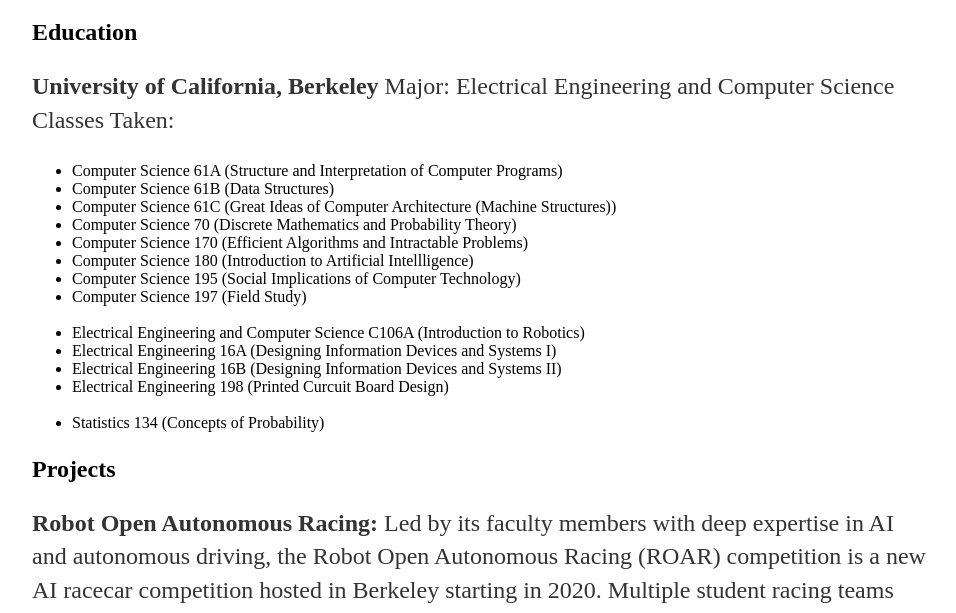
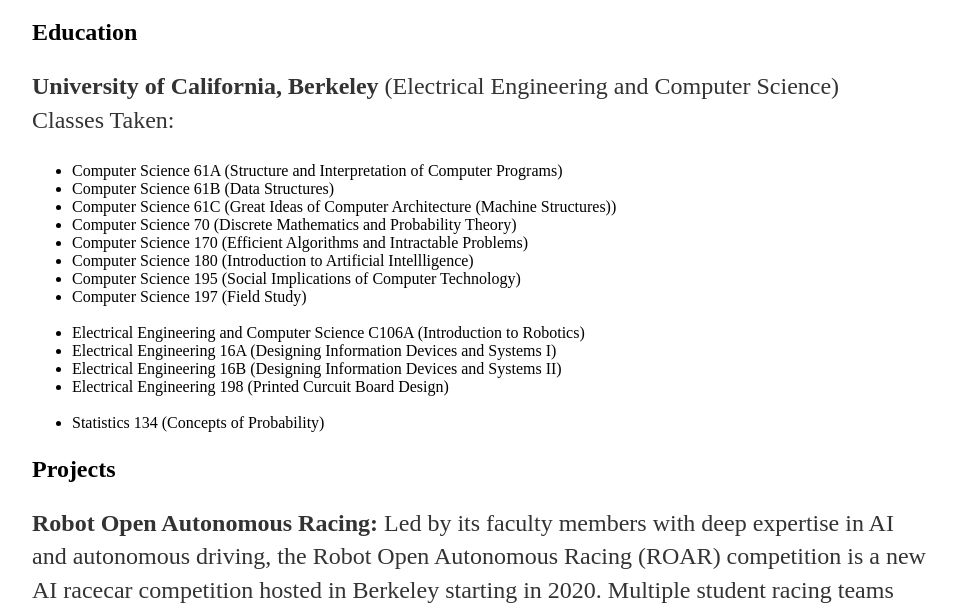
Before and after one commit to RitShri/RitShri.github.io, a plain HTML site: page cv/index.html in a window 1280 px wide. Shown: the part 178-791 px from the top of the page, without its empty margins (160-1116 px from the left). Drawn offline with Linux system fonts and the light colour scheme.

Commit message:
Update index.html

```diff
--- a/cv/index.html
+++ b/cv/index.html
@@ -18,8 +18,7 @@
     		<div class="blurb">
         		<h1>Curriculum vitae</h1>
 			<h2>Education</h2>
-			<p><b>University of California, Berkeley</b>
-			Major: Electrical Engineering and Computer Science <br>Classes Taken:
+			<p><b>University of California, Berkeley</b> (Electrical Engineering and Computer Science)<br>Classes Taken:
 			<ul>
 			  <li>Computer Science 61A (Structure and Interpretation of Computer Programs)</li>
 			  <li>Computer Science 61B (Data Structures)</li>
```
